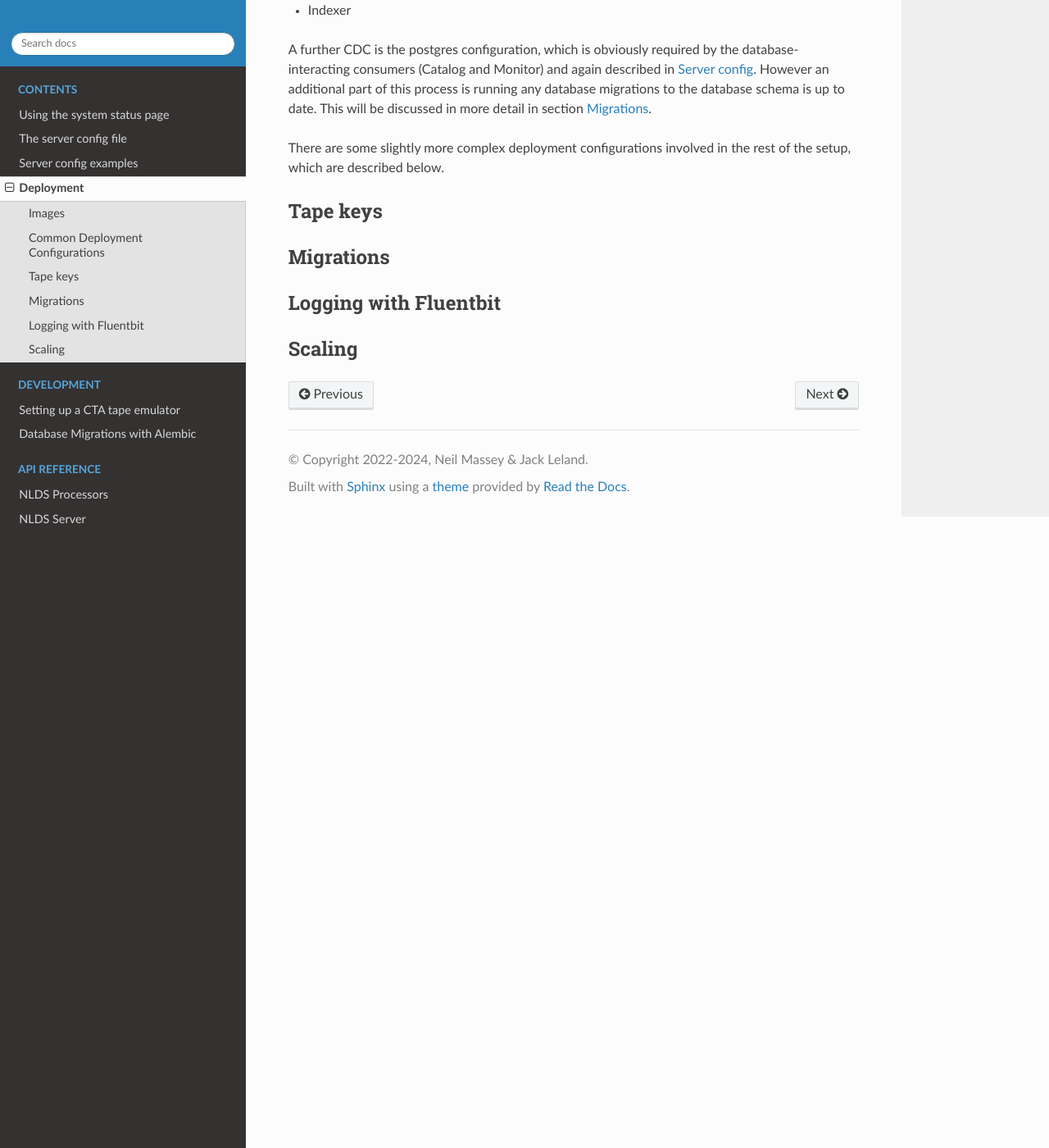
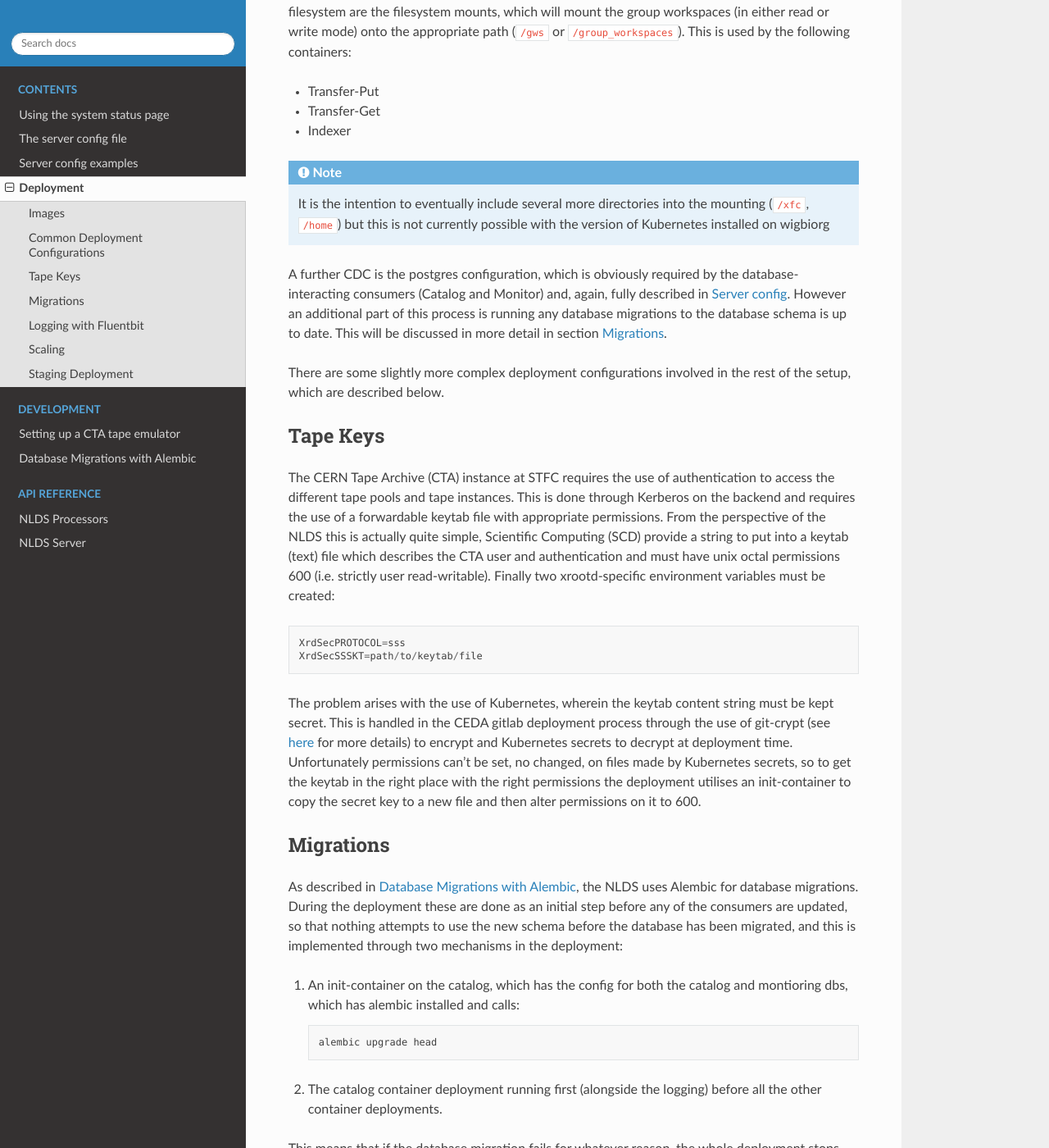
Before and after one commit to cedadev/nlds, a Sphinx documentation site: the page built from docs/source/deployment.rst, in a window 1280 px wide and 1400 px high, scrolled down 2107 px. Shown: the whole window at 82% size. Built offline with Sphinx 7.4.7 and the Read the Docs theme 2.0.0, drawn with Linux system fonts in a browser that asks for light colours; some of the changed text lies outside the part shown.

Commit message:
Update to deployment docs and change of authorship in setup.py

```diff
--- a/docs/source/deployment.rst
+++ b/docs/source/deployment.rst
@@ -1,13 +1,13 @@
 
-Deployment Description
-======================
+Deployment
+==========
 
 The NLDS is deployed as a collection of containers on the JASMIN rancher cluster
 'wigbiorg', a public-facing Kubernetes cluster hosted by JASMIN.
 
-Due to the microservice architecture it was very easy to decide at what level to
-apply the containerisation - each microservice sits in its own container. There
-are therefore nine different containers that make up the deployment of the NLDS,
+Due to the microservice architecture the level to apply the containerisation was
+immediately clear - each microservice sits in its own container. There are
+therefore nine different containers that make up the deployment of the NLDS,
 eight for the consumers and one additional container for the FastAPI server:
 
 1. FastAPI Server
@@ -20,12 +20,19 @@ eight for the consumers and one additional container for the FastAPI server:
 8. Archive-Put
 9. Archive-Get
 
-The FastAPI server is defined and deployed in the [``nlds-server-deploy``]
+The FastAPI server is defined and deployed in the `nlds-server-deploy <https://gitlab.ceda.ac.uk/cedadev/nlds-server-deploy>`_
 repository in gitlab and the latter 8 are similarly defined and deployed in
-the [``nlds-consumers-deploy``] repository. All have subtly different
-configurations and dependencies, which can be gleamed in detail by looking at
-the configuration yaml files and helm chart in the repos, but are also,
-mercifully, described below.
+the `nlds-consumers-deploy <https://gitlab.ceda.ac.uk/cedadev/nlds-consumers-deploy>`_
+repository. All have subtly different configurations and dependencies, which can
+be gleamed in detail by looking at the configuration yaml files and helm chart
+in the repos, but are also, mercifully, described below.
+
+.. note::
+    All of the following describes the deployment set up for the `production`
+    environment. The setup for the staging/beta testing environment is very
+    similar but not `quite` the same, so the differences will be summarised in
+    the :ref:`staging` section.
+
 
 Images
 ------
@@ -33,9 +40,9 @@ Images
 The above containers do not all run on the same image, but are sub-divided into
 three specific roles:
 
-1. Generic Server: ``nlds/app``
-2. Generic Consumer: ``nlds-consumers/consumer``
-3. Tape Consumer: ``nlds-consumers/archiver``
+1. `Generic Server <https://gitlab.ceda.ac.uk/cedadev/nlds-server-deploy/-/tree/master/images/Dockerfile>`_: ``nlds/app``
+2. `Generic Consumer <https://gitlab.ceda.ac.uk/cedadev/nlds-consumers-deploy/-/tree/master/images/consumer/Dockerfile>`_: ``nlds-consumers/consumer``
+3. `Tape Consumer <https://gitlab.ceda.ac.uk/cedadev/nlds-consumers-deploy/-/tree/master/images/archiver/Dockerfile>`_: ``nlds-consumers/archiver``
 
 The string after each of these corresponds to the image's location on CEDA's
 Harbor registry (and therefore what tag/registry address to use to ``docker
@@ -86,25 +93,51 @@ can be found in :doc:`server-config/server-config`.
 An additional CDC used by the microservices which require reading from or writing
 to the JASMIN filesystem are the filesystem mounts, which will mount the group
 workspaces (in either read or write mode) onto the appropriate path (``/gws`` or
-``group_workspaces``). This is used by the following containers:
+``/group_workspaces``). This is used by the following containers:
 
 * Transfer-Put
 * Transfer-Get
 * Indexer
 
+.. note::
+    It is the intention to eventually include several more directories into the
+    mounting (``/xfc``, ``/home``) but this is not currently possible with the
+    version of Kubernetes installed on wigbiorg
+
 A further CDC is the postgres configuration, which is obviously required by the
-database-interacting consumers (Catalog and Monitor) and again described in
-:doc:`server-config/server-config`. However an additional part of this process
-is running any database migrations to the database schema is up to date. This
-will be discussed in more detail in section :ref:`db_migration`.
+database-interacting consumers (Catalog and Monitor) and, again, fully described
+in :doc:`server-config/server-config`. However an additional part of this
+process is running any database migrations to the database schema is up to date.
+This will be discussed in more detail in section :ref:`db_migration`.
 
 There are some slightly more complex deployment configurations involved in the
 rest of the setup, which are described below.
 
 .. _tape_keys:
 
-Tape keys
+Tape Keys
 ---------
+
+The CERN Tape Archive (CTA) instance at STFC requires the use of authentication
+to access the different tape pools and tape instances. This is done through
+Kerberos on the backend and requires the use of a forwardable keytab file with
+appropriate permissions. From the perspective of the NLDS this is actually quite
+simple, Scientific Computing (SCD) provide a string to put into a keytab (text)
+file which describes the CTA user and authentication and must have unix octal
+permissions 600 (i.e. strictly user read-writable). Finally two xrootd-specific
+environment variables must be created::
+
+    XrdSecPROTOCOL=sss
+    XrdSecSSSKT=path/to/keytab/file
+
+The problem arises with the use of Kubernetes, wherein the keytab content string
+must be kept secret. This is handled in the CEDA gitlab deployment process
+through the use of git-crypt (see `here <https://gitlab.ceda.ac.uk/cedaci/ci-tools/-/blob/master/docs/setup-kubernetes-project.md#including-deployment-secrets-in-a-project>`_
+for more details) to encrypt and Kubernetes secrets to decrypt at deployment
+time. Unfortunately permissions can't be set, no changed, on files made by
+Kubernetes secrets, so to get the keytab in the right place with the right
+permissions the deployment utilises an init-container to copy the secret key to
+a new file and then alter permissions on it to 600.
 
 
 .. _db_migration:
@@ -112,14 +145,77 @@ Tape keys
 Migrations
 ----------
 
+As described in :doc:`development/alembic-migrations`, the NLDS uses Alembic for
+database migrations. During the deployment these are done as an initial step
+before any of the consumers are updated, so that nothing attempts to use the new
+schema before the database has been migrated, and this is implemented through
+two mechanisms in the deployment:
+
+1. An init-container on the catalog, which has the config for both the catalog
+   and montioring dbs, which has alembic installed and calls::
+
+        alembic upgrade head
+
+2. The catalog container deployment running first (alongside the logging) before
+   all the other container deployments.
+
+This means that if the database migration fails for whatever reason, the whole
+deployment stops and the migration issue can be investigated through the logs.
 
 .. _logging:
 
 Logging with Fluentbit
 ----------------------
 
+The logging for the NLDS, as laid out in the specification, was originally
+designed to concentrate logs onto a single container for ease of perusal.
+Unfortunately, due to constraints of the Kubernetes version employed, the
+container has only limited, temporary storage capacity (the memory assigned from
+the cluster controller) and no means of attaching a more persistent volume to
+store logs in long-term.
+
+The, relatively new, solution that exists on the CEDA cluster is the use of
+`fluentd`, and more precisely `fluentbit <https://fluentbit.io/how-it-works/>`_,
+to aggregate logs from the NLDS logging microservice and send them to a single
+external location running `fluentd` – currently the stats-collection virtual
+machine run on JASMIN. Each log sent to the `fluentd`` service is tagged with a
+string representing the particular microservice log file it was collected from,
+e.g. the logs from the indexer microservice on the staging deployment are tagged
+as::
+
+    nlds_staging_index_q_log
+
+This is practically achieved through the use of a sidecar – a further container
+running in teh same pod as the logging container – running the fluentbit image
+as defined by the `fluentbit helm chart <https://gitlab.ceda.ac.uk/cedaci/helm-charts>`_.
+The full `fluentbit`` config, including the full list of tags, can be found `in
+the logging config yamls <https://gitlab.ceda.ac.uk/cedadev/nlds-consumers-deploy/-/tree/master/conf/logger>`_.
+When received by the fluentd server, each tagged log is collated into a larger
+log file for help with debugging at some later date. The log files on the
+logging microservice's container are rotated according to size, and so should
+not exceed the pod's allocated memory limit.
+
+.. note::
+    The `fluentbit` service is still in its infancy and subject to change at
+    short notice as the system & helm chart get more widely adopted. For example
+    the length of time log files are kept on the stats machine has not been
+    finalised yet.
+
+While the above is true for long term log storage, the rancher interface for the
+Kubernetes cluster can still be used to check the output logs of each consumer
+in the standard way for quick diagnosis of problems with the NLDS.
+
 
 .. _scaling:
 
 Scaling
 -------
+
+A core part of the design philosophy of the NLDS was it's microservice
+architecture.
+
+
+.. _staging:
+
+Staging Deployment
+------------------
--- a/setup.py
+++ b/setup.py
@@ -31,7 +31,7 @@ setup(
     description=('REST-API server and consumers for CEDA Near-Line Data Store'),
     long_description=README,
     url='http://www.ceda.ac.uk/',
-    author='Neil Massey',
+    author='Neil Massey & Jack Leland',
     author_email='neil.massey@stfc.ac.uk',
     classifiers=[
         'Environment :: Web Environment',
```
